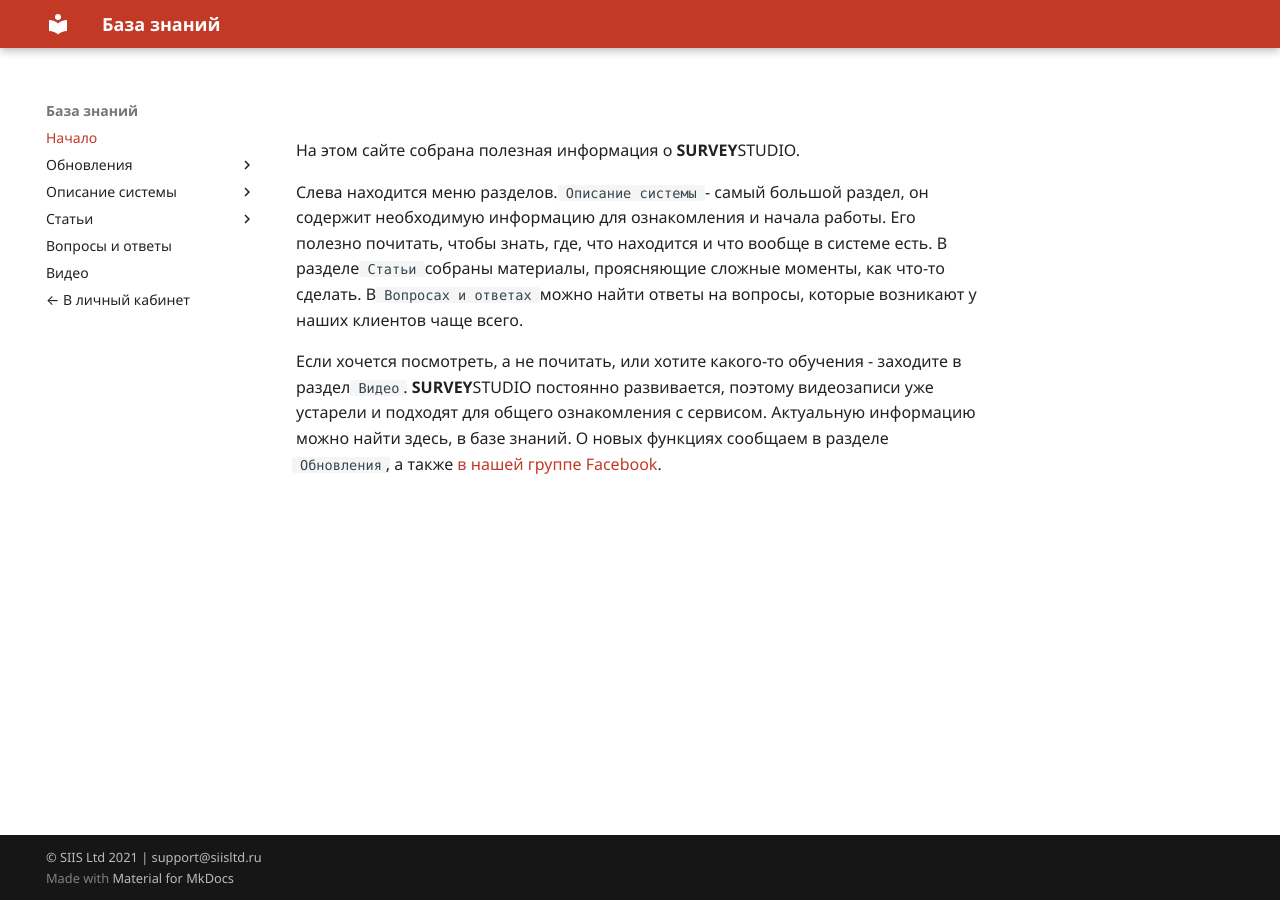
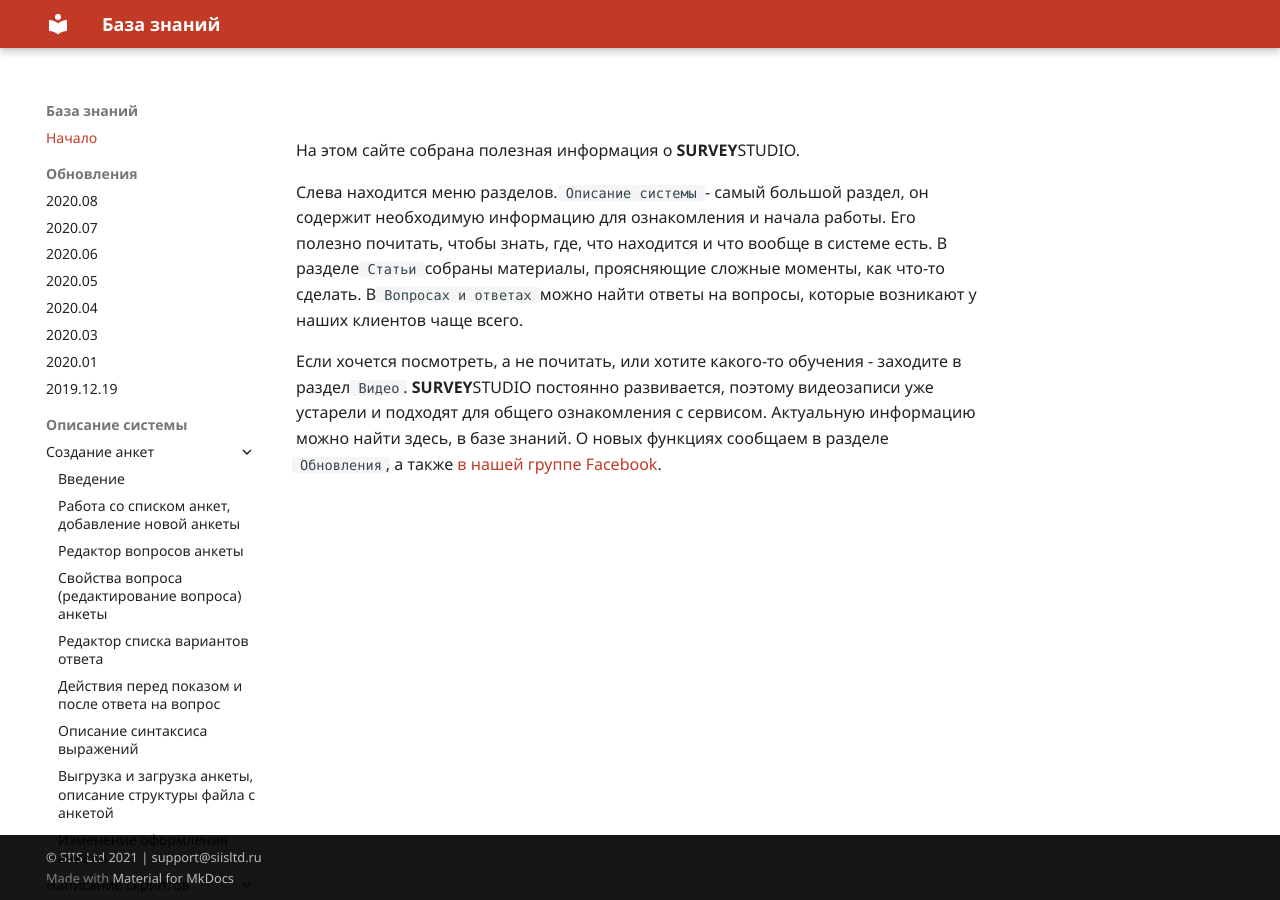
Before and after one commit to siisltd/SurveyStudio.KB, an MkDocs documentation site: the page built from docs/index.md, in a window 1280 px wide. Built offline with MkDocs 1.6.1 and Material for MkDocs 9.7.7, drawn with Linux system fonts in a browser that asks for light colours; some web fonts are replaced.

```diff
--- a/mkdocs.yml
+++ b/mkdocs.yml
@@ -87,6 +87,11 @@ theme:
   palette:
     primary: 'red'
     accent: 'red'
+  features:
+    - navigation.sections
+    - navigation.expand
+    - search.suggest
+    - search.highlight
 
 extra_css:
  - 'stylesheets/extra.css'
```
Also changed, not shown: docs/requirements.md (added, +3 -0 lines).
